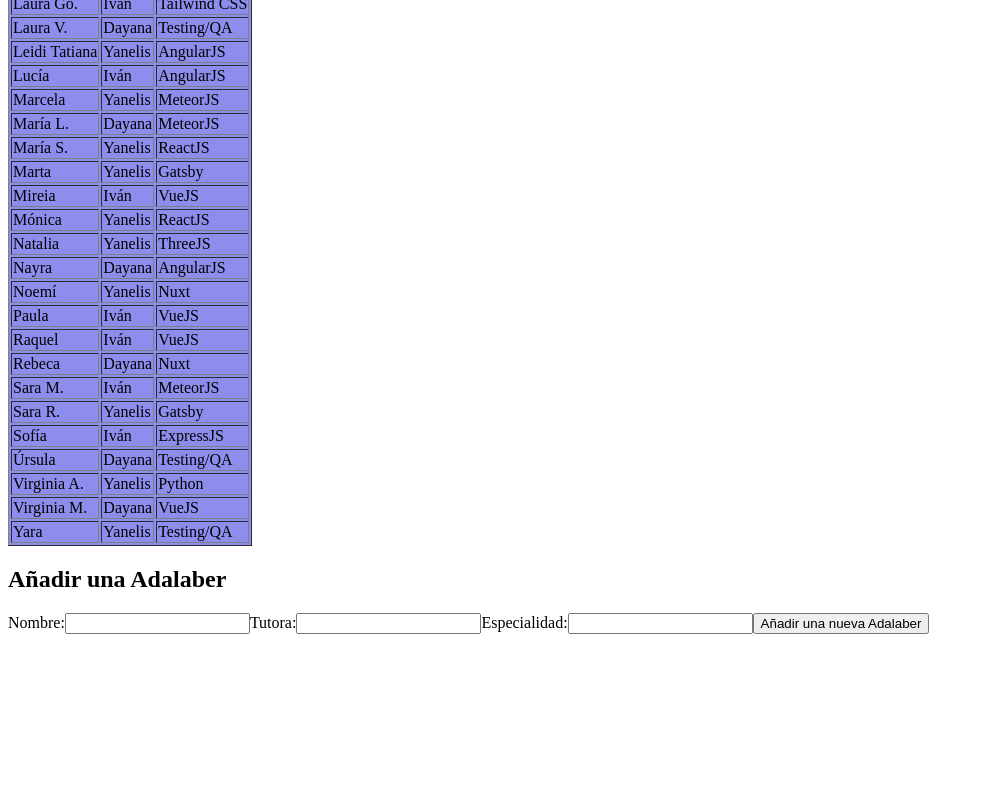
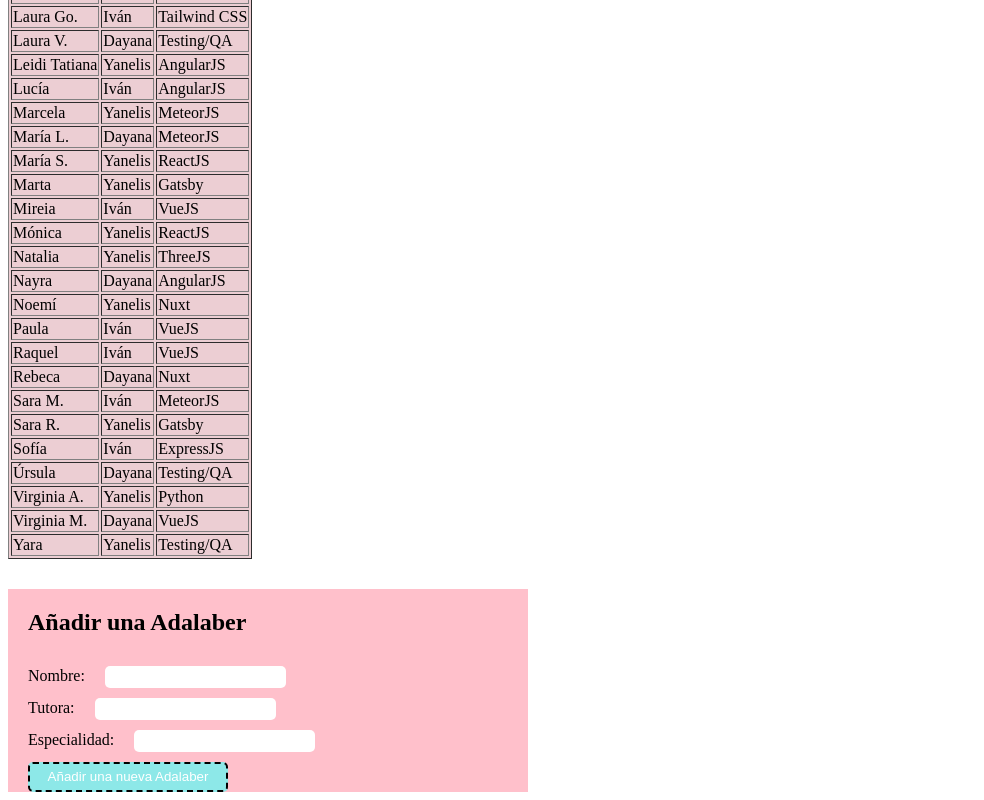
Before and after one commit to Adalab/modulo-3-evaluacion-intermedia-brunadasilvabz, a React app: page / in a window 1280 px wide. Shown: the part 498-1298 px from the top of the page, without its empty margins (0-984 px from the left). Before the commit the page ends 1140 px from the top, so only its background shows below. Built offline with nearby package versions, Linux system fonts and the light colour scheme.

Commit message:
add some styles

```diff
--- a/src/components/App.js
+++ b/src/components/App.js
@@ -47,35 +47,57 @@
       <h1>Adalabers</h1>
       <table border="1" className="table">
         <thead>
-          <tr>
-            <th>Nombre</th>
-            <th>Tutora</th>
-            <th>Especialidad</th>
+          <tr className="table__row">
+            <th className="table_column">Nombre</th>
+            <th className="table_column">Tutora</th>
+            <th className="table_column">Especialidad</th>
           </tr>
         </thead>
 
         <tbody>{renderAllAdalabers()}</tbody>
       </table>
 
-      <form onSubmit={handleSubmit}>
-        <h2>Añadir una Adalaber</h2>
-        <label htmlFor="name">Nombre:</label>
-        <input type="text" name="name" id="name" onInput={handleNewAdalaber} />
-        <label htmlFor="counselor">Tutora:</label>
+      <form className="form" onSubmit={handleSubmit}>
+        <h2 className="form__title">Añadir una Adalaber</h2>
+        <div className="form__div">
+          <label className="form__div--label" htmlFor="name">
+            Nombre:
+          </label>
           <input
+            className="form__div--input"
+            type="text"
+            name="name"
+            id="name"
+            onInput={handleNewAdalaber}
+          />
+        </div>
+        <div>
+          <label className="form__div--label" htmlFor="counselor">
+            Tutora:
+          </label>
+          <input
+            className="form__div--input"
             type="text"
             name="counselor"
             id="counselor"
             onInput={handleNewAdalaber}
           />
-        <label htmlFor="speciality">Especialidad:</label>
+        </div>
+        <div>
+          <label className="form__div--label" htmlFor="speciality">
+            Especialidad:
+          </label>
           <input
+            className="form__div--input"
             type="text"
             name="speciality"
             id="speciality"
             onInput={handleNewAdalaber}
           />
-        <button onClick={handleClick}>Añadir una nueva Adalaber</button>
+        </div>
+        <button className="form__btn" onClick={handleClick}>
+          Añadir una nueva Adalaber
+        </button>
       </form>
     </div>
   );
--- a/src/styles/App.scss
+++ b/src/styles/App.scss
@@ -1,5 +1,41 @@
 @import 'core/reset.scss';
 
 .table{
-  background-color: rgb(141, 141, 237);
+  background-color: rgb(236, 206, 211);
+  margin-bottom: 30px;
+
+  &__row {
+    height: 35px;
+    width: 60px;
+  }
 }
+
+.form {
+  display: flex;
+  flex-direction: column;
+  background-color: pink;
+  width: 500px;
+  gap: 10px;
+  padding-left: 20px;
+
+  &__div {
+    &--label {
+      margin-right: 20px;
+    }
+    &--input {
+      border-radius: 5px;
+      border-style: none;
+      height: 20px;
+    }
+  }
+
+  &__btn {
+    width: 200px;
+    height: 30px;
+    border-radius: 5px;
+    border-style: dashed;
+    background-color: rgb(141, 232, 232);
+    color: white;
+  }
+
+}
```
Lines whose indentation alone changed are shown as unchanged.
